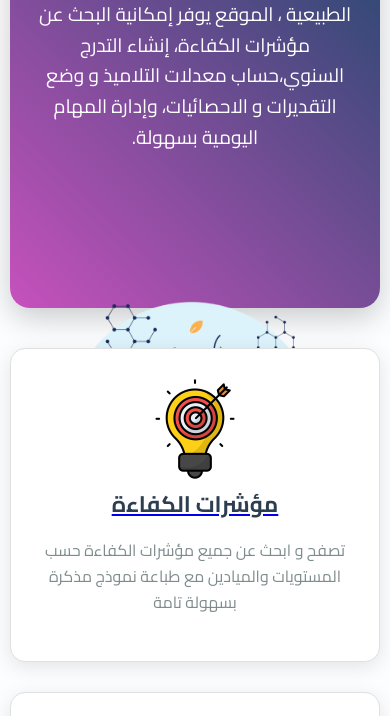
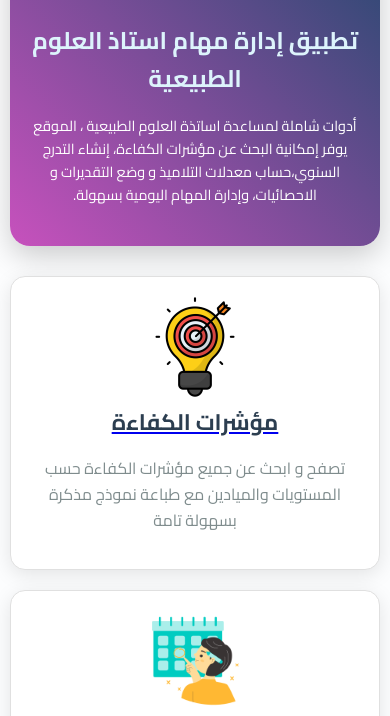
Before and after one commit to AbdoSmart17/SNVProf, a plain HTML site: page index.html in a window 390 px wide. Shown: the part 506-1222 px from the top of the page. Drawn offline with Linux system fonts and the light colour scheme.

Commit message:
Update home.css

```diff
--- a/home.css
+++ b/home.css
@@ -191,3 +191,87 @@
         padding: 10px;
     }
 }
+/* home.css - تحسينات للهواتف */
+
+@media (max-width: 900px) {
+    .home-hero {
+        flex-direction: column;
+        text-align: center;
+        height: auto;
+        padding: 30px 20px;
+        gap: 40px;
+    }
+
+    .hero-image-container {
+        justify-content: center;
+        order: -1; /* جعل الصورة تظهر أولاً */
+    }
+
+    .hero-image-container img {
+        max-width: 80%;
+        max-height: 250px;
+        object-fit: cover;
+    }
+}
+
+@media (max-width: 768px) {
+    .home-hero {
+        padding: 25px 15px;
+        gap: 30px;
+    }
+
+    .home-hero h1 {
+        font-size: 1.8rem;
+        margin-bottom: 15px;
+    }
+
+    .home-hero p {
+        font-size: 1rem;
+        margin-bottom: 20px;
+    }
+
+    .hero-image-container img {
+        max-width: 90%;
+        max-height: 200px;
+    }
+
+    .features-grid {
+        grid-template-columns: 1fr;
+        gap: 20px;
+        margin: 30px 0;
+    }
+
+    .feature-card {
+        padding: 20px;
+    }
+}
+
+@media (max-width: 480px) {
+    .home-hero {
+        padding: 20px 10px;
+        gap: 25px;
+        margin-bottom: 30px;
+    }
+
+    .home-hero h1 {
+        font-size: 1.5rem;
+    }
+
+    .home-hero p {
+        font-size: 0.9rem;
+    }
+
+    .hero-image-container img {
+        max-width: 95%;
+        max-height: 180px;
+    }
+
+    .quick-stats {
+        grid-template-columns: 1fr;
+        gap: 15px;
+    }
+
+    .contact-info {
+        grid-template-columns: 1fr;
+    }
+}
```
